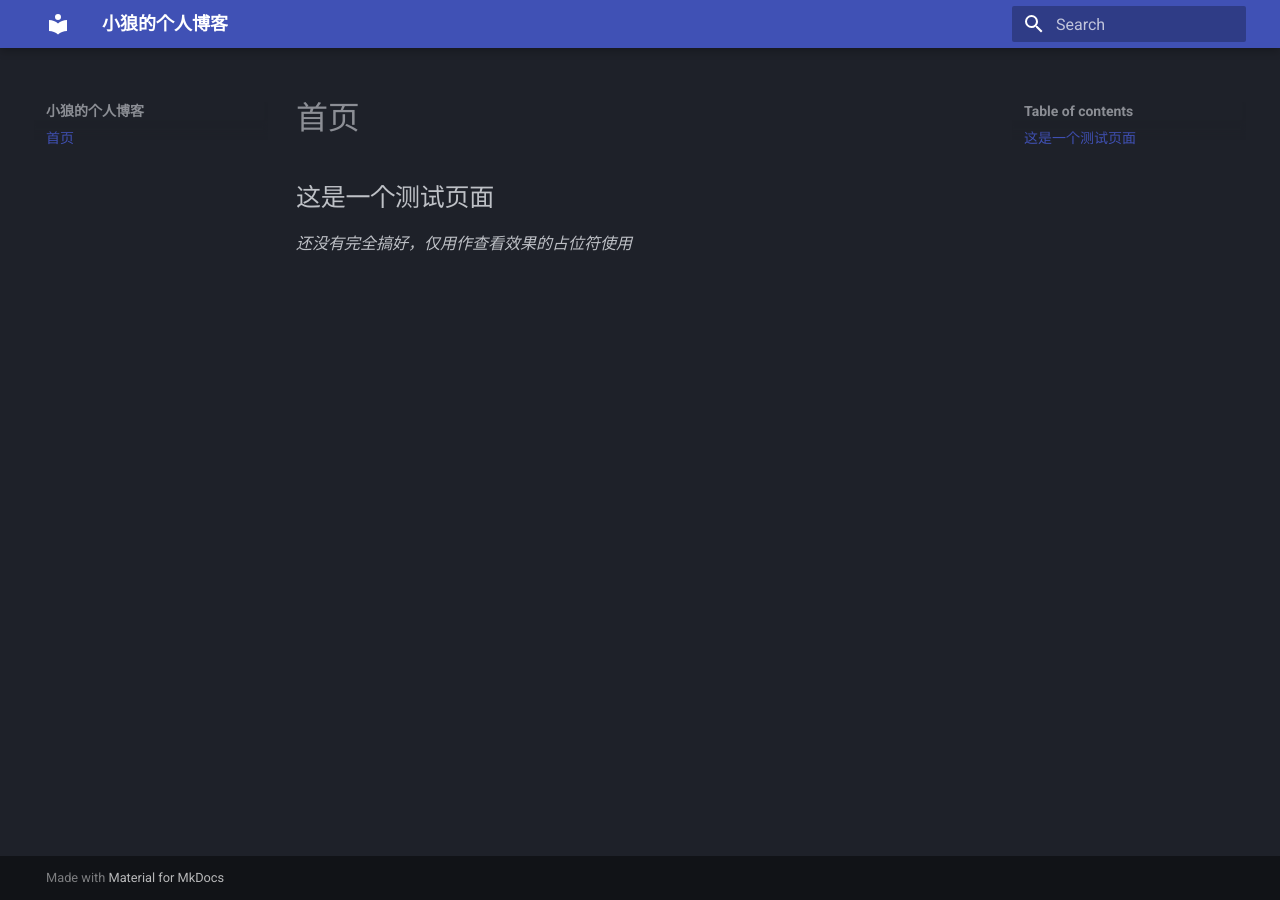
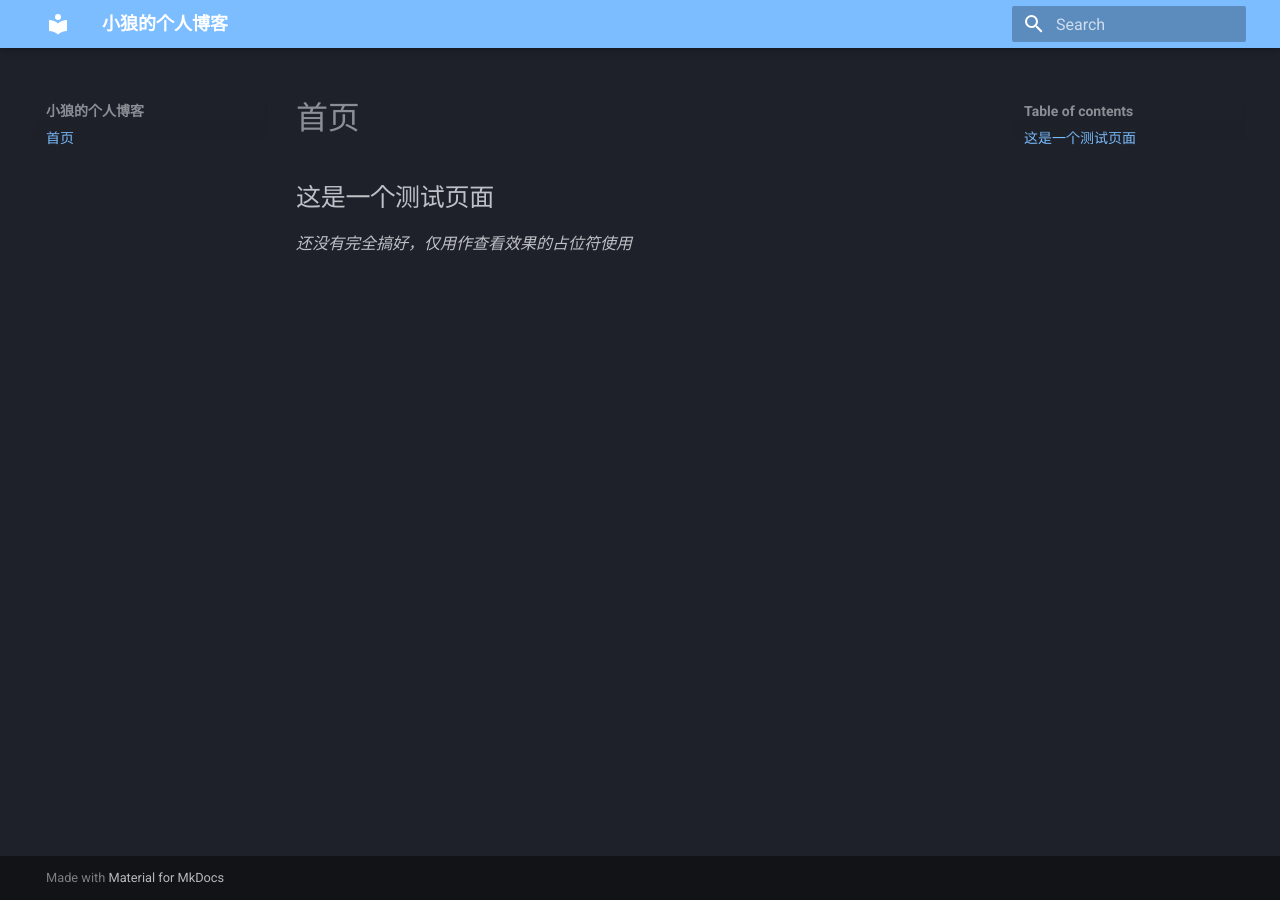
Before and after one commit to xionglongztz/xionglongztz.github.io, an MkDocs documentation site: the page built from docs/index.md, in a window 1280 px wide. Built offline with MkDocs 1.6.1 and Material for MkDocs 9.7.7, drawn with Linux system fonts in a browser that asks for light colours.

Commit message:
Update mkdocs.yml

```diff
--- a/mkdocs.yml
+++ b/mkdocs.yml
@@ -9,4 +9,4 @@ theme:
     scheme: slate
     primary: custom # 自定义主题色
 extra_css:
-  - docs/stylesheets/extra.css
+  - stylesheets/extra.css
```
